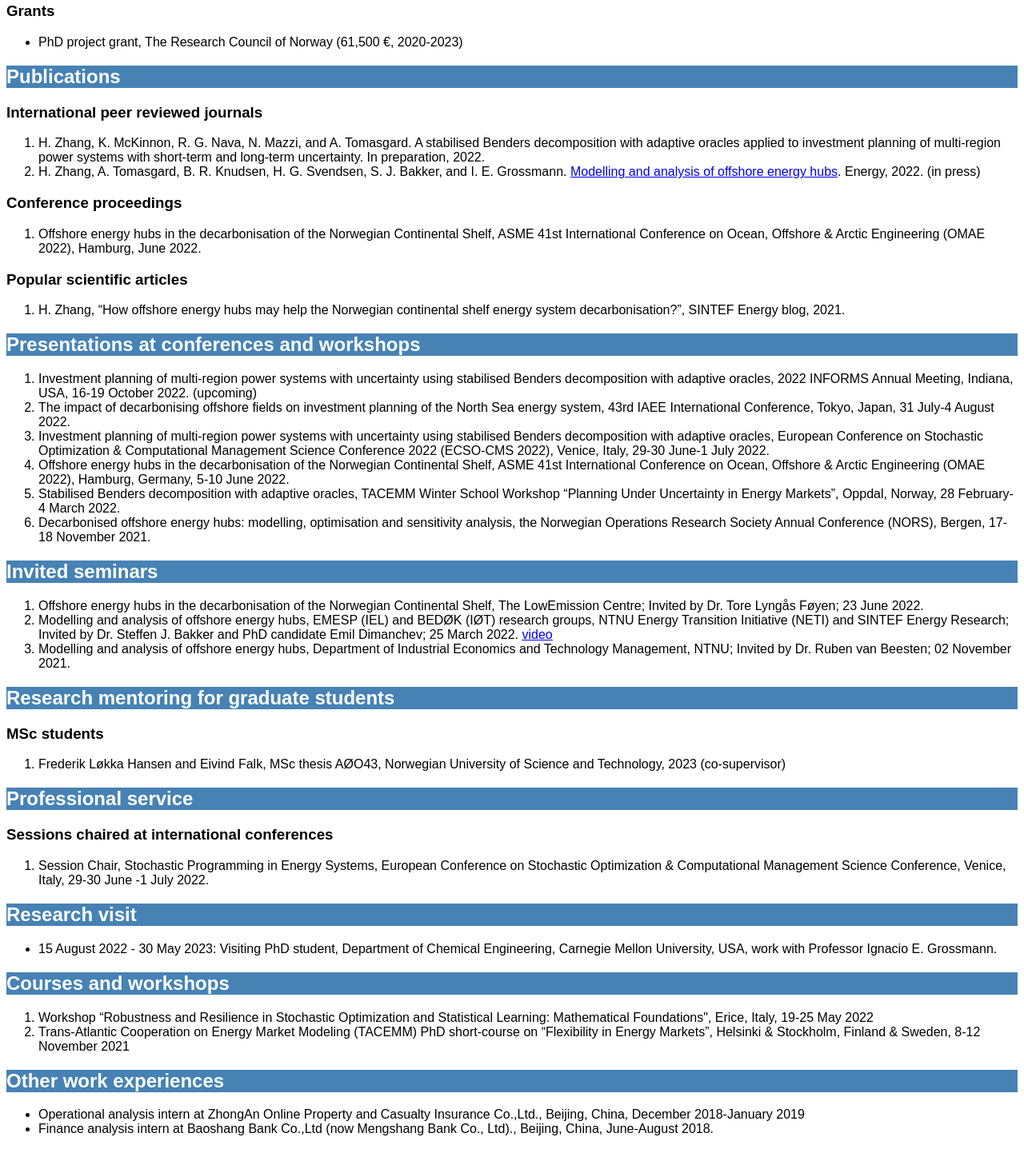
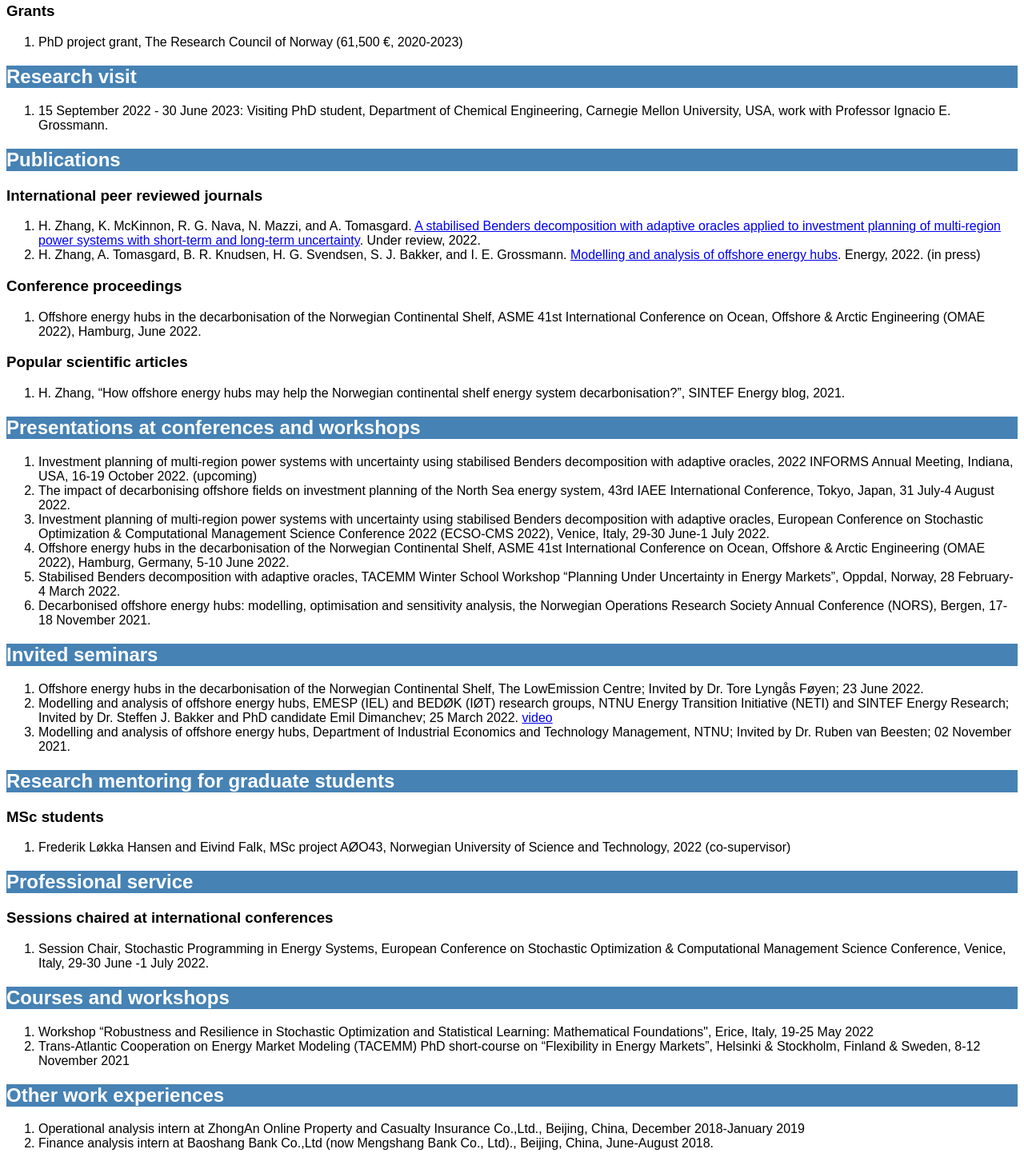
Before and after one commit to Richardzhang0416/Richardzhang0416.github.io, a plain HTML site: page index.html in a window 1280 px wide. Shown: the part 1350-2792 px from the top of the page at 80% size. Drawn offline with Linux system fonts and the light colour scheme.

Commit message:
Add files via upload

```diff
--- a/index.html
+++ b/index.html
@@ -146,11 +146,11 @@
                   </li>
                 </ol>
               <h3 class="subsection">Grants</h3>
-              <ul>
+              <ol>
                 <li>
                   PhD project grant, The Research Council of Norway (61,500 €, 2020-2023)
                 </li>
-              </ul>
+              </ol>
             <!-- <dl>
               <dt>
                 conferences
@@ -160,11 +160,20 @@
           </section>
 
           <section>
+            <h2 class="section">Research visit</h2>
+              <ol>
+                <li>
+                  15 September 2022 - 30 June 2023: Visiting PhD student, Department of Chemical Engineering, Carnegie Mellon University, USA, work with Professor Ignacio E. Grossmann.
+                </li>
+              </ol>
+          </section>
+
+          <section>
             <h2 class="section">Publications</h2>
               <h3 class="subsection">International peer reviewed journals</h3>
                 <ol>
                   <li>
-                    H. Zhang, K. McKinnon, R. G. Nava, N. Mazzi, and A. Tomasgard. A stabilised Benders decomposition with adaptive oracles applied to investment planning of multi-region power systems with short-term and long-term uncertainty. In preparation, 2022.
+                    H. Zhang, K. McKinnon, R. G. Nava, N. Mazzi, and A. Tomasgard. <a href="https://doi.org/10.48550/arXiv.2209.03471">A stabilised Benders decomposition with adaptive oracles applied to investment planning of multi-region power systems with short-term and long-term uncertainty</a>. Under review, 2022.
                   </li>
                   <li>
                     H. Zhang, A. Tomasgard, B. R. Knudsen, H. G. Svendsen, S. J. Bakker, and I. E. Grossmann. <a href="https://doi.org/10.1016/j.energy.2022.125219">Modelling and analysis of offshore energy hubs</a>. Energy, 2022. (in press)
@@ -276,7 +285,7 @@
             <div>div2</div> -->
             <ol>
               <li>
-                Frederik Løkka Hansen and Eivind Falk, MSc thesis AØO43, Norwegian University of Science and Technology, 2023 (co-supervisor)
+                Frederik Løkka Hansen and Eivind Falk, MSc project AØO43, Norwegian University of Science and Technology, 2022 (co-supervisor)
               </li>
             </ol>
 
@@ -303,15 +312,6 @@
           </section>
 
           <section>
-            <h2 class="section">Research visit</h2>
-              <ul>
-                <li>
-                  15 August 2022 - 30 May 2023: Visiting PhD student, Department of Chemical Engineering, Carnegie Mellon University, USA, work with Professor Ignacio E. Grossmann.
-                </li>
-              </ul>
-          </section>
-
-          <section>
             <h2 class="section">Courses and workshops</h2>
               <ol>
                 <li>
@@ -325,14 +325,14 @@
 
           <section>
             <h2 class="section">Other work experiences</h2>
-            <ul>
+            <ol>
               <li>
                 Operational analysis intern at ZhongAn Online Property and Casualty Insurance Co.,Ltd., Beijing, China, December 2018-January 2019
               </li>
               <li>
                 Finance analysis intern at Baoshang Bank Co.,Ltd (now Mengshang Bank Co., Ltd)., Beijing, China, June-August 2018.
               </li>
-            </ul>
+            </ol>
             <!-- two kinds of display in HTML -->
             <!-- <a href="lin1">line1</a>  -->
             <!-- linline -->
```
